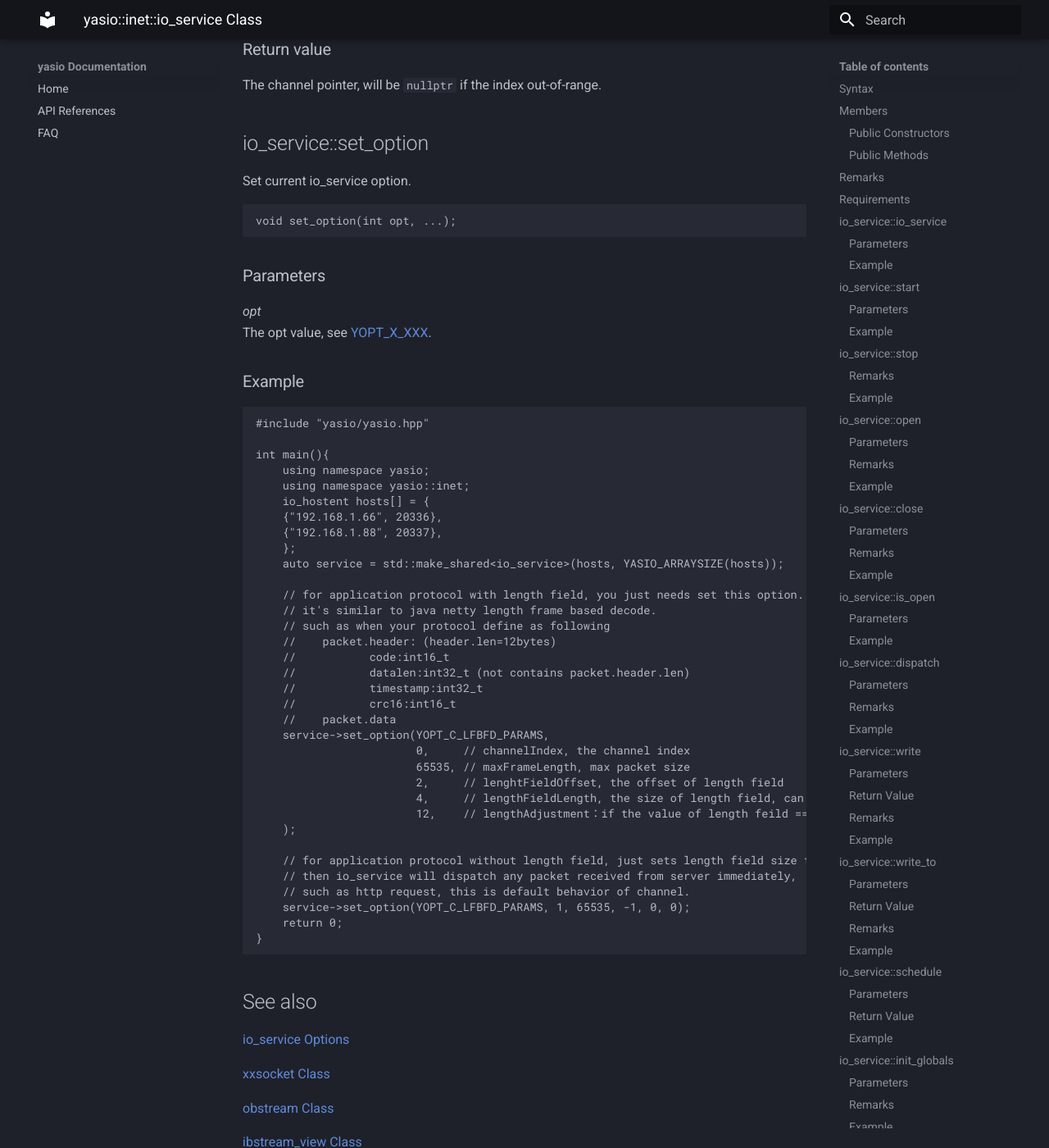
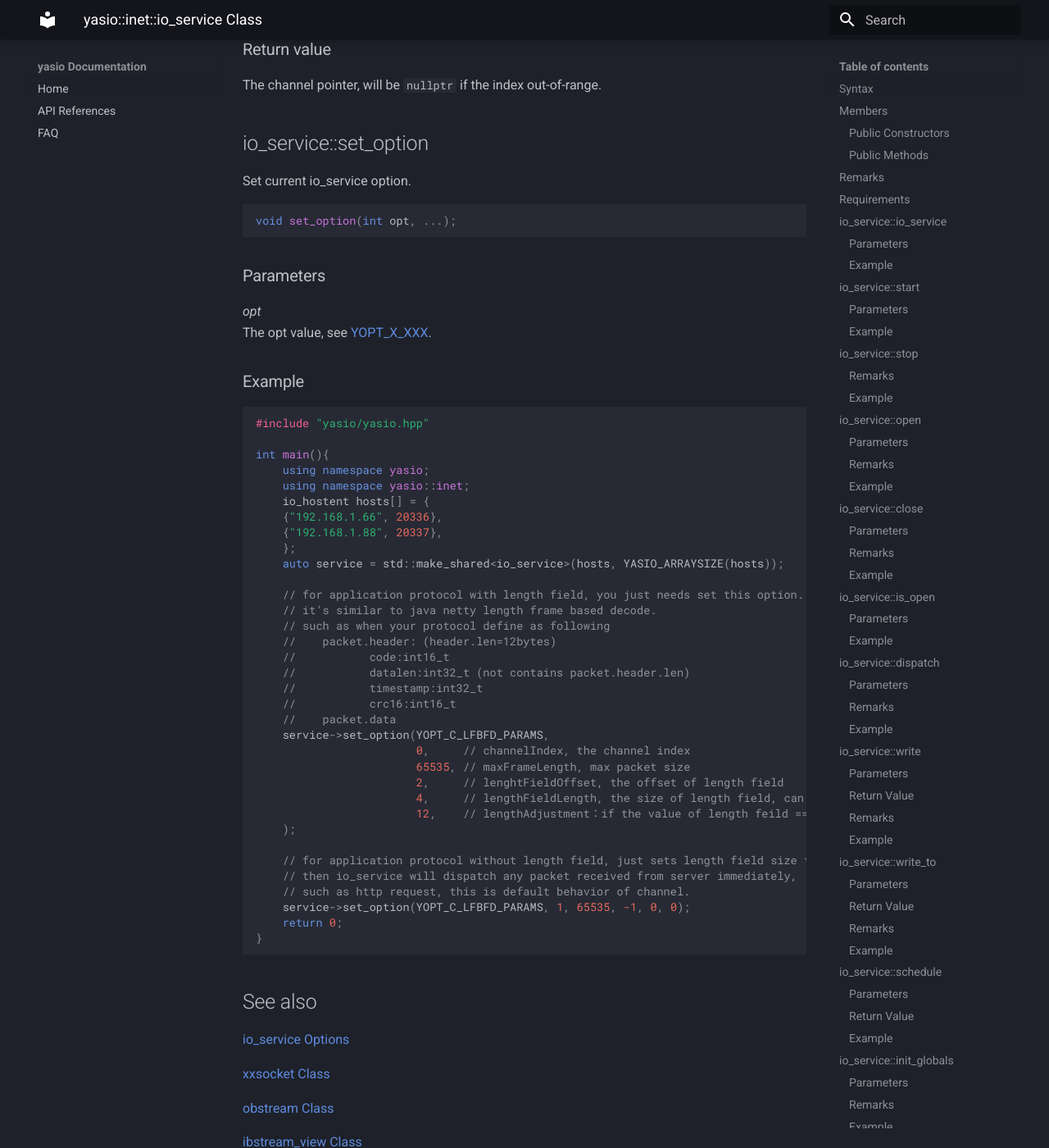
Before and after one commit to yasio/en, an MkDocs documentation site: the page built from docs/api/reference/cpp/io_service-class.md, in a window 1280 px wide and 1400 px high, scrolled down 10359 px. Shown: the whole window at 82% size. Built offline with MkDocs 1.6.1 and Material for MkDocs 9.7.7, drawn with Linux system fonts in a browser that asks for light colours; some of the changed text lies outside the part shown.

Commit message:
Update mkdocs.yml

```diff
--- a/mkdocs.yml
+++ b/mkdocs.yml
@@ -18,6 +18,7 @@
   - pymdownx.caret
   - pymdownx.critic
   - pymdownx.details
+  - pymdownx.emoji
   - pymdownx.highlight
   - pymdownx.inlinehilite
   - pymdownx.keys
@@ -29,6 +30,7 @@
   - pymdownx.smartsymbols
   - pymdownx.snippets:
       check_paths: true
+  - pymdownx.superfences
   - pymdownx.tabbed
   - pymdownx.tasklist:
       custom_checkbox: true
```
